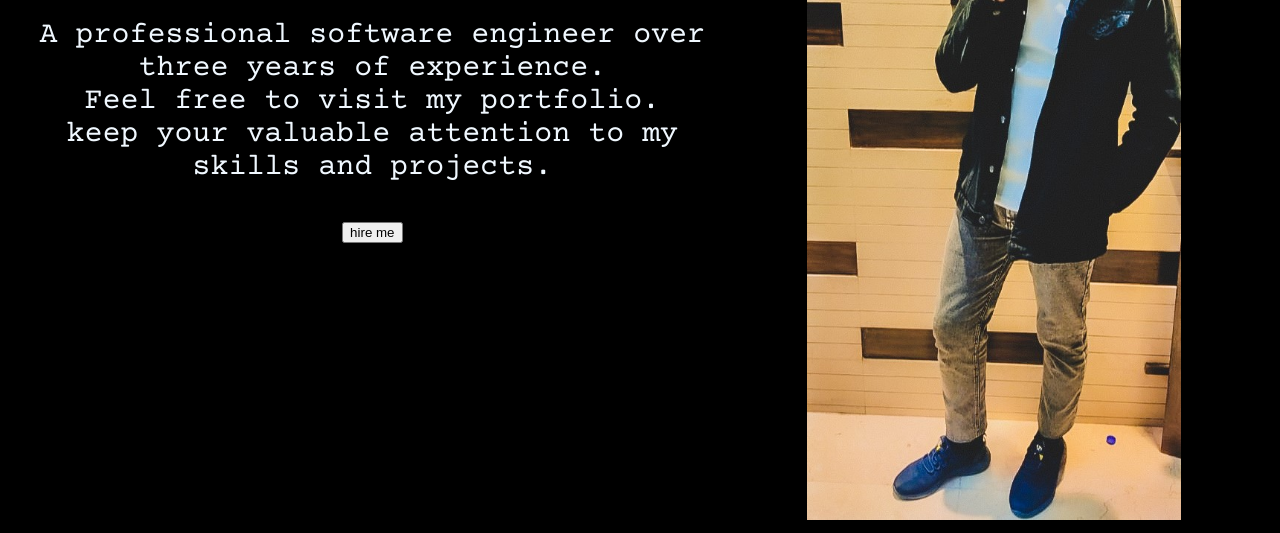
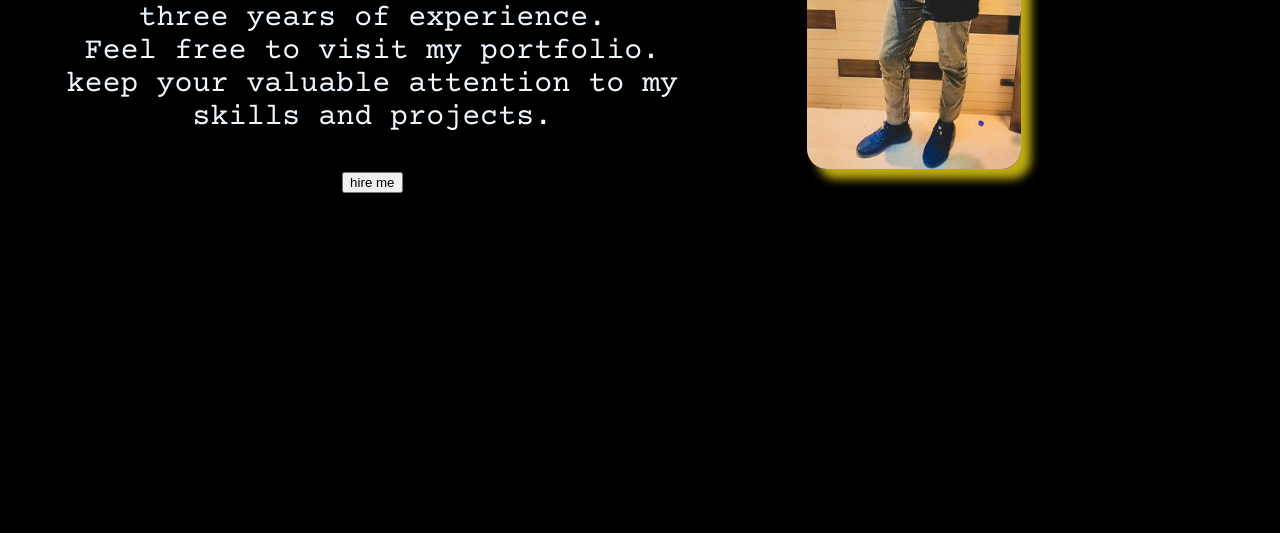
Before and after one commit to Alvee-Rahman/Portfolio, a plain HTML site: page index.html in a window 1280 px wide. Shown: the part 486-1019 px from the top of the page. After the commit the page ends 800 px from the top, so only its background shows below. Drawn offline with nearby package versions, Linux system fonts and the light colour scheme.

Commit message:
portfolio

```diff
--- a/css/style.css
+++ b/css/style.css
@@ -2,6 +2,8 @@ body{
     font-family: 'Courier Prime', monospace;
     color: aliceblue;
     background-color: black;
+
+
 
 }
 h1{
@@ -11,14 +13,19 @@ h1{
     display: flex;
 
 }
+
 img{
 
-    width: 70%;
+    width: 40%;
     height: auto;
     margin-left: 70px;
+
+    border-radius: 20px;
+    box-shadow: 10px 10px 10px rgb(190, 173, 19);
+
 }
 .myIntro{
-    margin-top: 100px;
+    margin-top: 50px;
     padding: 20px 10px;
     width: 60%;
     text-align: center;
--- a/index.html
+++ b/index.html
@@ -56,7 +56,7 @@
 
 
 
-        <div class="myimage">
+        <div class="myImage">
             <img src="images/me.jpg" alt="alvee rahman's photo">
         </div>
 
```
